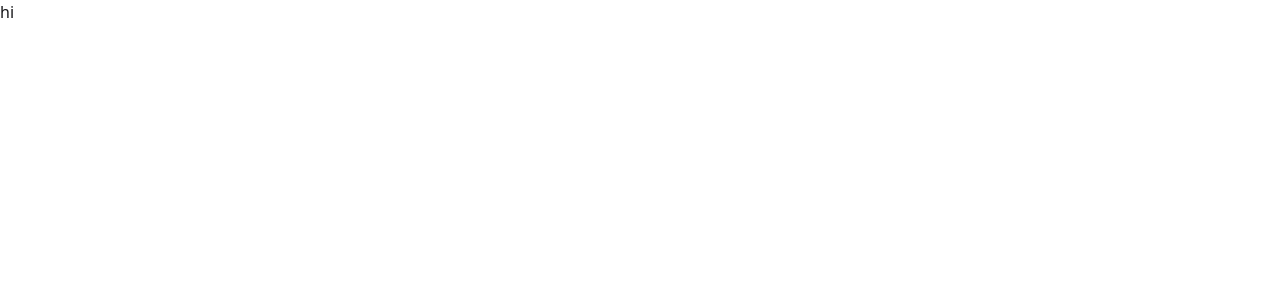
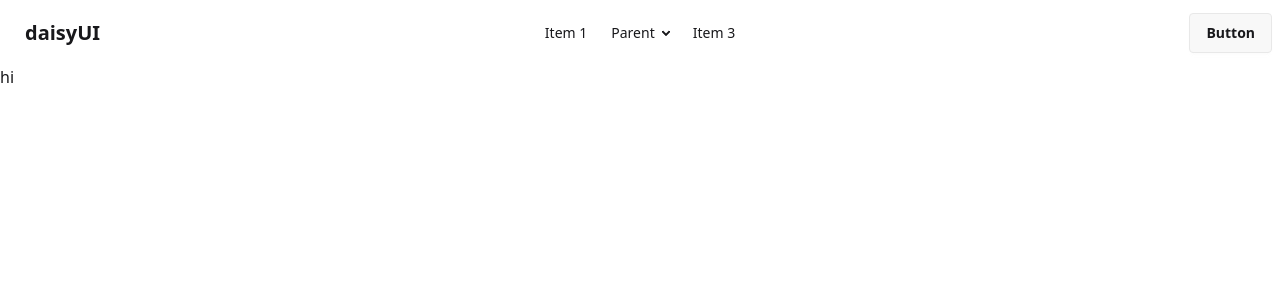
Before and after one commit to DevCabin25/majestic-makeovers, a React (Vite) app: page / in a window 1280 px wide. Shown: the top 300 px of the page. Built offline with nearby package versions, Linux system fonts and the light colour scheme.

Commit message:
Navbar setup

```diff
--- a/src/components/Navbar/Footer/Footer.jsx
+++ /dev/null
@@ -1,11 +0,0 @@
-import React from 'react';
-
-const Footer = () => {
-    return (
-        <div>
-
-        </div>
-    );
-};
-
-export default Footer;
--- a/src/components/Navbar/Navbar.jsx
+++ b/src/components/Navbar/Navbar.jsx
@@ -1,11 +1,81 @@
-import React from 'react';
+import React from "react";
 
 const Navbar = () => {
-    return (
-        <div>
-
+  return (
+    <div>
+      <div className="navbar bg-base-100">
+        <div className="navbar-start">
+          <div className="dropdown">
+            <div tabIndex={0} role="button" className="btn btn-ghost lg:hidden">
+              <svg
+                xmlns="http://www.w3.org/2000/svg"
+                className="h-5 w-5"
+                fill="none"
+                viewBox="0 0 24 24"
+                stroke="currentColor"
+              >
+                <path
+                  strokeLinecap="round"
+                  strokeLinejoin="round"
+                  strokeWidth="2"
+                  d="M4 6h16M4 12h8m-8 6h16"
+                />
+              </svg>
+            </div>
+            <ul
+              tabIndex={0}
+              className="menu menu-sm dropdown-content bg-base-100 rounded-box z-[1] mt-3 w-52 p-2 shadow"
+            >
+              <li>
+                <a>Item 1</a>
+              </li>
+              <li>
+                <a>Parent</a>
+                <ul className="p-2">
+                  <li>
+                    <a>Submenu 1</a>
+                  </li>
+                  <li>
+                    <a>Submenu 2</a>
+                  </li>
+                </ul>
+              </li>
+              <li>
+                <a>Item 3</a>
+              </li>
+            </ul>
+          </div>
+          <a className="btn btn-ghost text-xl">daisyUI</a>
         </div>
-    );
+        <div className="navbar-center hidden lg:flex">
+          <ul className="menu menu-horizontal px-1">
+            <li>
+              <a>Item 1</a>
+            </li>
+            <li>
+              <details>
+                <summary>Parent</summary>
+                <ul className="p-2">
+                  <li>
+                    <a>Submenu 1</a>
+                  </li>
+                  <li>
+                    <a>Submenu 2</a>
+                  </li>
+                </ul>
+              </details>
+            </li>
+            <li>
+              <a>Item 3</a>
+            </li>
+          </ul>
+        </div>
+        <div className="navbar-end">
+          <a className="btn">Button</a>
+        </div>
+      </div>
+    </div>
+  );
 };
 
 export default Navbar;
```
Also changed, not shown: 1 other file (tests, documents, lock files or other folders).
